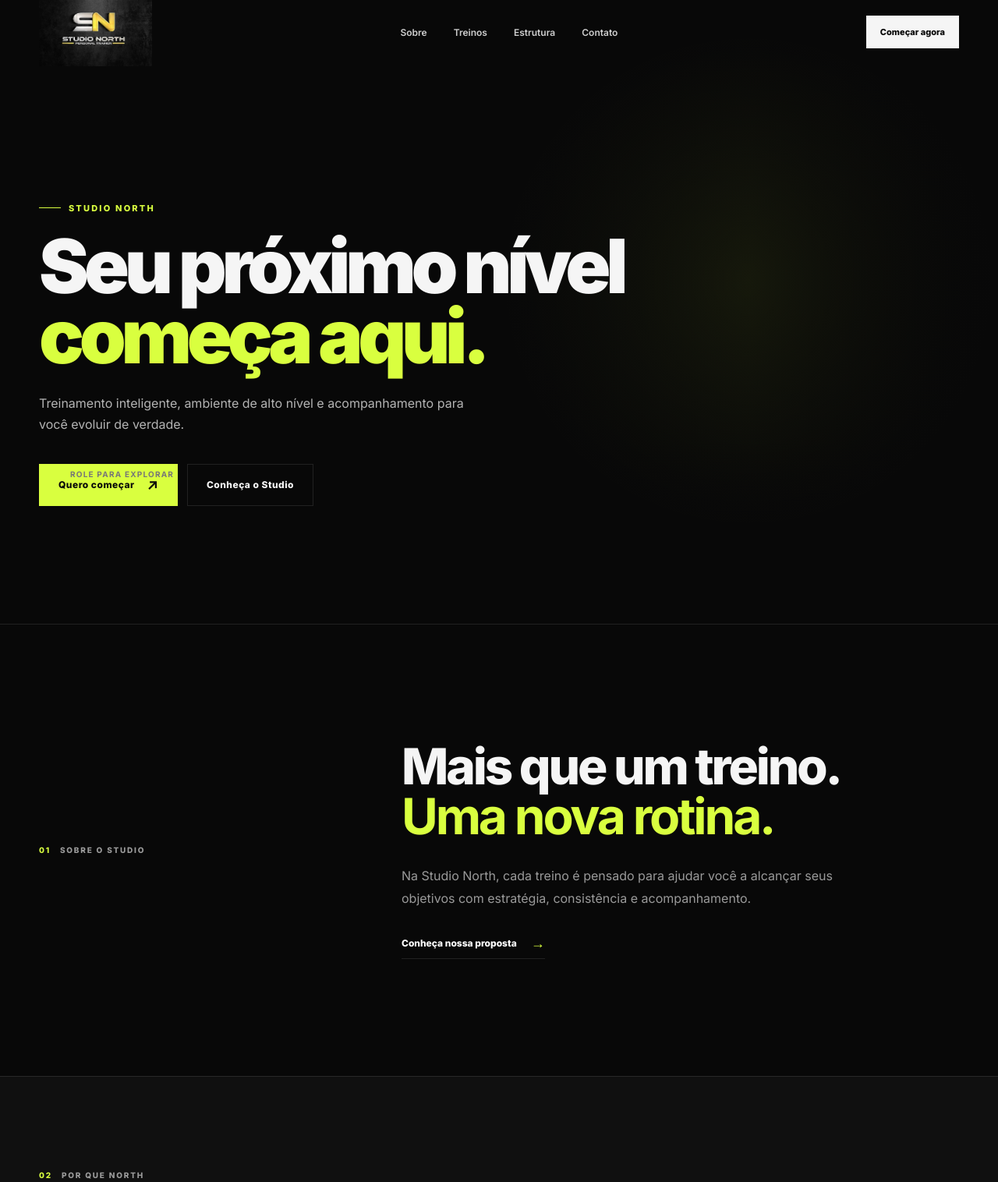
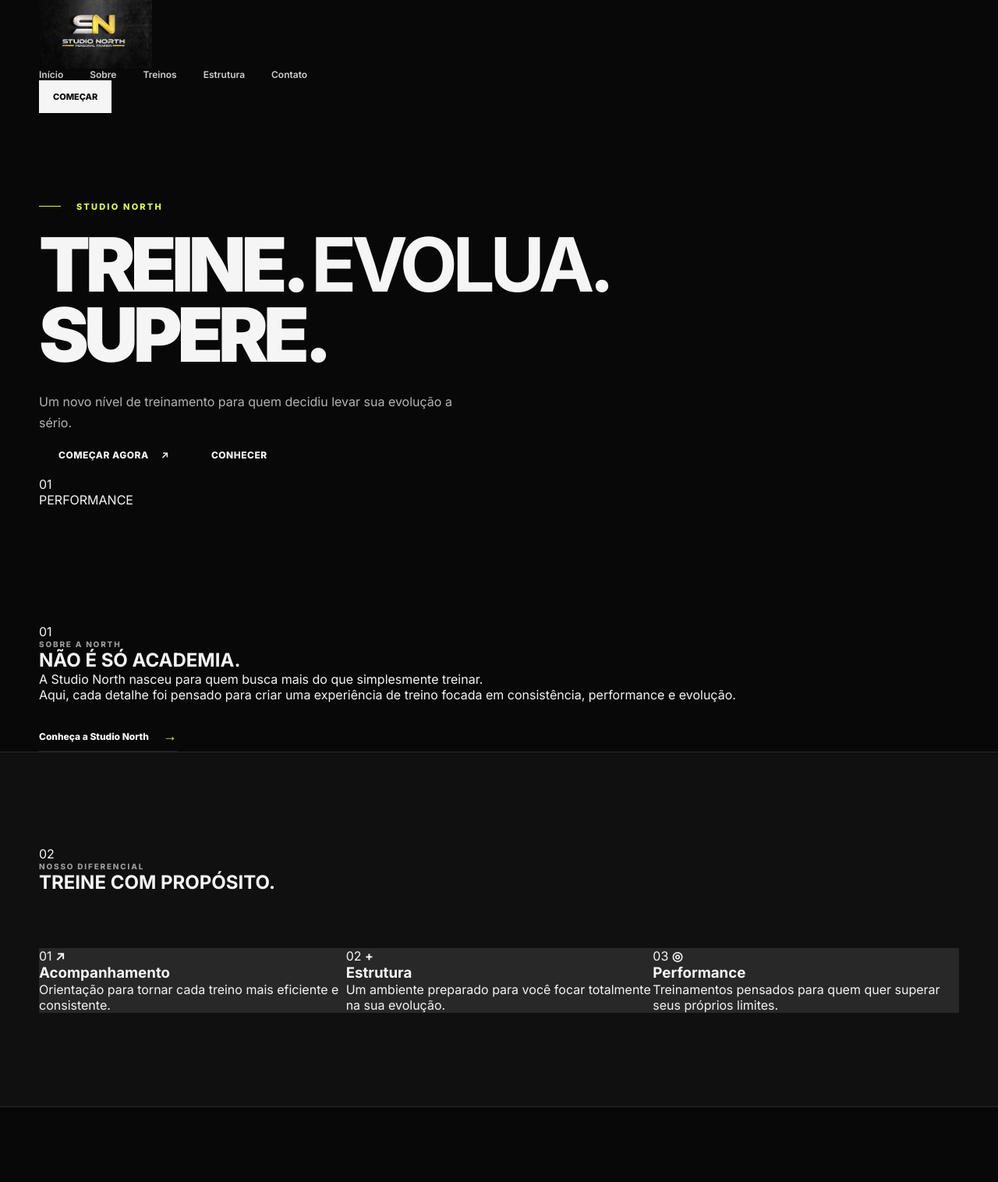
Before and after one commit to jdev82153-sketch/Studio-North, a plain HTML site: page index.html in a window 1280 px wide. Shown: the top 1516 px of the page at 78% size. Drawn offline with Linux system fonts and the light colour scheme.

Commit message:
Update index.html

```diff
--- a/index.html
+++ b/index.html
@@ -1,15 +1,20 @@
 <!DOCTYPE html>
 <html lang="pt-BR">
+
 <head>
     <meta charset="UTF-8">
-    <meta name="viewport" content="width=device-width, initial-scale=1.0">
+
+    <meta
+        name="viewport"
+        content="width=device-width, initial-scale=1.0"
+    >
 
     <meta
         name="description"
         content="Studio North — treinamento, performance e evolução."
     >
 
-    <title>Studio North | Treinamento & Performance</title>
+    <title>Studio North | Performance</title>
 
     <link rel="preconnect" href="https://fonts.googleapis.com">
     <link rel="preconnect" href="https://fonts.gstatic.com" crossorigin>
@@ -24,11 +29,11 @@
 
 <body>
 
-    <!-- ================= HEADER ================= -->
+    <!-- HEADER -->
 
     <header class="header" id="header">
 
-        <div class="container header-content">
+        <div class="container header-inner">
 
             <a href="#inicio" class="logo">
                 <img
@@ -37,21 +42,28 @@
                 >
             </a>
 
-            <nav class="nav">
+            <nav class="nav" id="nav">
+
+                <a href="#inicio">Início</a>
                 <a href="#sobre">Sobre</a>
                 <a href="#treinos">Treinos</a>
                 <a href="#estrutura">Estrutura</a>
                 <a href="#contato">Contato</a>
+
             </nav>
 
-            <a href="#contato" class="header-button">
-                Começar agora
+            <a
+                href="#contato"
+                class="header-button"
+            >
+                COMEÇAR
             </a>
 
             <button
                 class="menu-button"
                 id="menuButton"
                 aria-label="Abrir menu"
+                aria-expanded="false"
             >
                 <span></span>
                 <span></span>
@@ -63,94 +75,64 @@
     </header>
 
 
-    <!-- ================= HERO ================= -->
+    <main>
 
-    <main>
+        <!-- HERO -->
 
         <section class="hero" id="inicio">
 
-            <div class="hero-background"></div>
+            <div class="hero-overlay"></div>
+
+            <div class="hero-lines"></div>
 
             <div class="container hero-content">
 
-                <div class="hero-text">
+                <div class="hero-copy">
 
-                    <span class="eyebrow">
+                    <div class="eyebrow">
+                        <span></span>
                         STUDIO NORTH
-                    </span>
+                    </div>
 
                     <h1>
-                        Seu próximo nível
-                        <span>começa aqui.</span>
+                        TREINE.
+                        <strong>EVOLUA.</strong>
+                        SUPERE.
                     </h1>
 
                     <p>
-                        Treinamento inteligente, ambiente de alto nível
-                        e acompanhamento para você evoluir de verdade.
+                        Um novo nível de treinamento para quem
+                        decidiu levar sua evolução a sério.
                     </p>
 
-                    <div class="hero-buttons">
+                    <div class="hero-actions">
 
                         <a
                             href="#contato"
-                            class="button button-primary"
+                            class="button button-yellow"
                         >
-                            Quero começar
+                            COMEÇAR AGORA
                             <span>↗</span>
                         </a>
 
                         <a
                             href="#sobre"
-                            class="button button-secondary"
+                            class="button button-outline"
                         >
-                            Conheça o Studio
+                            CONHECER
                         </a>
 
                     </div>
 
                 </div>
 
-                <div class="hero-scroll">
-                    <span></span>
-                    Role para explorar
-                </div>
+                <div class="hero-bottom">
 
-            </div>
+                    <span>01</span>
 
-        </section>
+                    <div></div>
 
-
-        <!-- ================= SOBRE ================= -->
-
-        <section class="intro" id="sobre">
-
-            <div class="container intro-grid">
-
-                <div class="section-label">
-                    <span>01</span>
-                    SOBRE O STUDIO
-                </div>
-
-                <div class="intro-content">
-
-                    <h2>
-                        Mais que um treino.
-                        <strong>Uma nova rotina.</strong>
-                    </h2>
-
-                    <p>
-                        Na Studio North, cada treino é pensado para
-                        ajudar você a alcançar seus objetivos com
-                        estratégia, consistência e acompanhamento.
-                    </p>
-
-                    <a
-                        href="#contato"
-                        class="text-link"
-                    >
-                        Conheça nossa proposta
-                        <span>→</span>
-                    </a>
+                    <span>PERFORMANCE</span>
 
                 </div>
 
@@ -159,36 +141,92 @@
         </section>
 
 
-        <!-- ================= DIFERENCIAIS ================= -->
+        <!-- SOBRE -->
+
+        <section class="about" id="sobre">
+
+            <div class="container">
+
+                <div class="section-top">
+
+                    <span class="section-number">
+                        01
+                    </span>
+
+                    <span class="section-label">
+                        SOBRE A NORTH
+                    </span>
+
+                </div>
+
+                <div class="about-grid">
+
+                    <h2>
+                        NÃO É SÓ
+                        <span>ACADEMIA.</span>
+                    </h2>
+
+                    <div class="about-text">
+
+                        <p>
+                            A Studio North nasceu para quem busca
+                            mais do que simplesmente treinar.
+                        </p>
+
+                        <p>
+                            Aqui, cada detalhe foi pensado para
+                            criar uma experiência de treino focada
+                            em consistência, performance e evolução.
+                        </p>
+
+                        <a href="#contato" class="text-link">
+                            Conheça a Studio North
+                            <span>→</span>
+                        </a>
+
+                    </div>
+
+                </div>
+
+            </div>
+
+        </section>
+
+
+        <!-- DIFERENCIAIS -->
 
         <section class="features" id="estrutura">
 
             <div class="container">
 
-                <div class="section-heading">
+                <div class="section-top">
 
-                    <div class="section-label">
-                        <span>02</span>
-                        POR QUE NORTH
-                    </div>
+                    <span class="section-number">
+                        02
+                    </span>
+
+                    <span class="section-label">
+                        NOSSO DIFERENCIAL
+                    </span>
+
+                </div>
+
+                <div class="features-title">
 
                     <h2>
-                        Treine com propósito.
+                        TREINE COM
+                        <span>PROPÓSITO.</span>
                     </h2>
 
                 </div>
 
-
                 <div class="features-grid">
 
-                    <article class="feature-card">
+                    <article class="feature">
 
-                        <span class="feature-number">
-                            01
-                        </span>
-
-                        <div class="feature-icon">
-                            ↗
+                        <div class="feature-top">
+                            <span>01</span>
+                            <strong>↗</strong>
                         </div>
 
                         <h3>
@@ -196,21 +234,18 @@
                         </h3>
 
                         <p>
-                            Orientação para tornar seus treinos
-                            mais eficientes e consistentes.
+                            Orientação para tornar cada treino
+                            mais eficiente e consistente.
                         </p>
 
                     </article>
 
 
-                    <article class="feature-card">
+                    <article class="feature">
 
-                        <span class="feature-number">
-                            02
-                        </span>
-
-                        <div class="feature-icon">
-                            +
+                        <div class="feature-top">
+                            <span>02</span>
+                            <strong>+</strong>
                         </div>
 
                         <h3>
@@ -218,21 +253,18 @@
                         </h3>
 
                         <p>
-                            Um ambiente pensado para proporcionar
-                            uma experiência completa de treino.
+                            Um ambiente preparado para você
+                            focar totalmente na sua evolução.
                         </p>
 
                     </article>
 
 
-                    <article class="feature-card">
+                    <article class="feature">
 
-                        <span class="feature-number">
-                            03
-                        </span>
-
-                        <div class="feature-icon">
-                            ◎
+                        <div class="feature-top">
+                            <span>03</span>
+                            <strong>◎</strong>
                         </div>
 
                         <h3>
@@ -240,8 +272,8 @@
                         </h3>
 
                         <p>
-                            Estratégias para quem busca evolução,
-                            condicionamento e qualidade de vida.
+                            Treinamentos pensados para quem
+                            quer superar seus próprios limites.
                         </p>
 
                     </article>
@@ -253,21 +285,29 @@
         </section>
 
 
-        <!-- ================= TREINOS ================= -->
+        <!-- TREINOS -->
 
         <section class="training" id="treinos">
 
             <div class="container">
 
-                <div class="section-heading training-heading">
+                <div class="section-top">
 
-                    <div class="section-label">
-                        <span>03</span>
+                    <span class="section-number">
+                        03
+                    </span>
+
+                    <span class="section-label">
                         EXPERIÊNCIA
-                    </div>
+                    </span>
+
+                </div>
+
+                <div class="training-heading">
 
                     <h2>
-                        Treine do seu jeito.
+                        ENCONTRE SEU
+                        <span>RITMO.</span>
                     </h2>
 
                     <p>
@@ -282,15 +322,19 @@
 
                     <article class="training-card">
 
-                        <div class="training-image image-one"></div>
+                        <div class="training-bg bg-one"></div>
 
-                        <div class="training-overlay">
+                        <div class="training-info">
 
                             <span>01</span>
 
                             <h3>
-                                Musculação
+                                MUSCULAÇÃO
                             </h3>
+
+                            <p>
+                                Força e evolução.
+                            </p>
 
                         </div>
 
@@ -299,15 +343,19 @@
 
                     <article class="training-card">
 
-                        <div class="training-image image-two"></div>
+                        <div class="training-bg bg-two"></div>
 
-                        <div class="training-overlay">
+                        <div class="training-info">
 
                             <span>02</span>
 
                             <h3>
-                                Funcional
+                                FUNCIONAL
                             </h3>
+
+                            <p>
+                                Movimento e condicionamento.
+                            </p>
 
                         </div>
 
@@ -316,15 +364,19 @@
 
                     <article class="training-card">
 
-                        <div class="training-image image-three"></div>
+                        <div class="training-bg bg-three"></div>
 
-                        <div class="training-overlay">
+                        <div class="training-info">
 
                             <span>03</span>
 
                             <h3>
-                                Personal
+                                PERSONAL
                             </h3>
+
+                            <p>
+                                Treino individualizado.
+                            </p>
 
                         </div>
 
@@ -337,33 +389,34 @@
         </section>
 
 
-        <!-- ================= CTA ================= -->
+        <!-- CTA -->
 
         <section class="cta" id="contato">
 
             <div class="container">
 
-                <div class="cta-content">
+                <div class="cta-box">
 
-                    <span class="eyebrow">
+                    <div class="eyebrow">
+                        <span></span>
                         STUDIO NORTH
-                    </span>
+                    </div>
 
                     <h2>
-                        Pronto para começar
-                        <span>sua evolução?</span>
+                        PRONTO PARA
+                        <span>EVOLUIR?</span>
                     </h2>
 
                     <p>
-                        Entre em contato com a Studio North
-                        e descubra a melhor forma de começar.
+                        Dê o primeiro passo para uma nova
+                        experiência de treinamento.
                     </p>
 
                     <a
                         href="#"
-                        class="button button-primary"
+                        class="button button-yellow"
                     >
-                        Falar com a Studio North
+                        FALAR COM A NORTH
                         <span>↗</span>
                     </a>
 
@@ -376,11 +429,11 @@
     </main>
 
 
-    <!-- ================= FOOTER ================= -->
+    <!-- FOOTER -->
 
     <footer class="footer">
 
-        <div class="container footer-content">
+        <div class="container footer-inner">
 
             <div class="footer-brand">
 
@@ -390,11 +443,10 @@
                 >
 
                 <p>
-                    Treinamento. Performance. Evolução.
+                    TREINAMENTO · PERFORMANCE · EVOLUÇÃO
                 </p>
 
             </div>
-
 
             <div class="footer-links">
 
@@ -407,15 +459,14 @@
 
         </div>
 
-
         <div class="container footer-bottom">
 
-            <span>
-                © 2026 Studio North. Todos os direitos reservados.
+            <span id="copyright">
+                © 2026 Studio North
             </span>
 
             <span>
-                Desenvolvido com propósito.
+                TODOS OS DIREITOS RESERVADOS
             </span>
 
         </div>
@@ -426,4 +477,5 @@
     <script src="script.js"></script>
 
 </body>
-  </html>
+
+</html>
```
